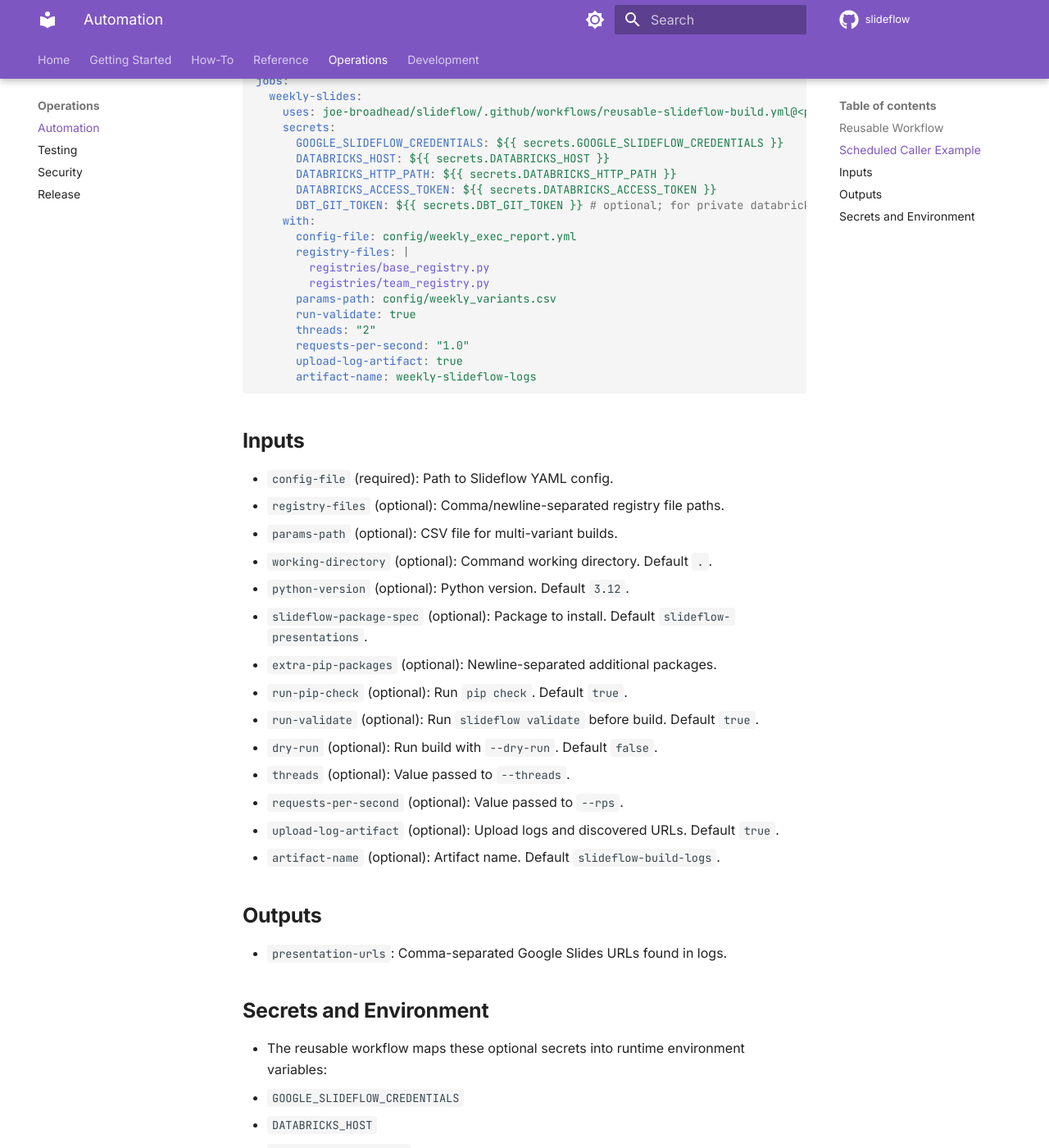
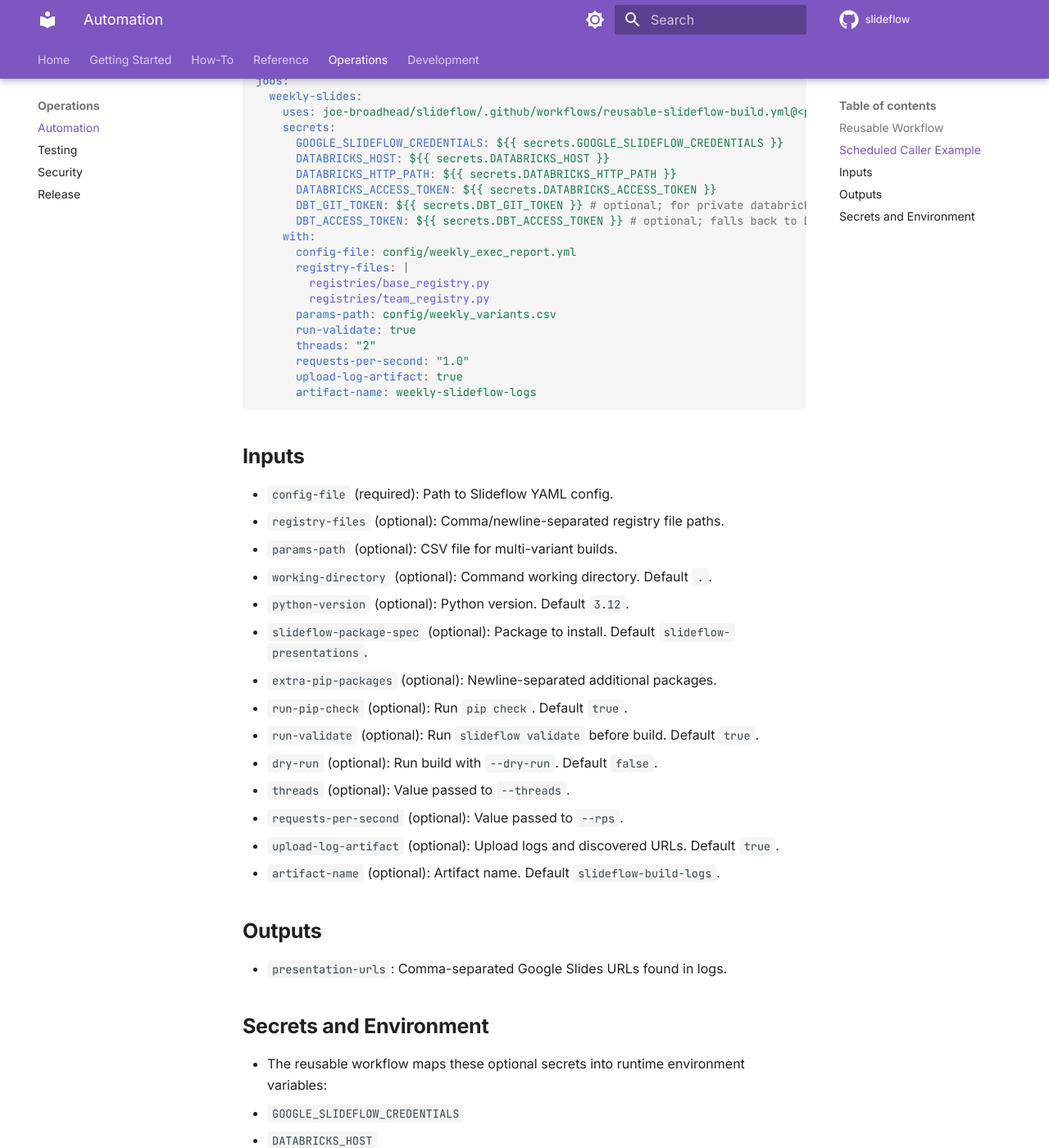
Before and after one commit to joe-broadhead/slideflow, an MkDocs documentation site: the page built from docs/automation.md, in a window 1280 px wide and 1400 px high, scrolled down 655 px. Shown: the whole window at 82% size. Built offline with MkDocs 1.6.1 and Material for MkDocs 9.7.7, drawn with Linux system fonts in a browser that asks for light colours; comment, search, counter and statistics services are not loaded; some of the changed text lies outside the part shown.

Commit message:
Add DBT_ACCESS_TOKEN env support with DBT_GIT_TOKEN fallback

```diff
--- a/docs/automation.md
+++ b/docs/automation.md
@@ -33,6 +33,7 @@
       DATABRICKS_HTTP_PATH: ${{ secrets.DATABRICKS_HTTP_PATH }}
       DATABRICKS_ACCESS_TOKEN: ${{ secrets.DATABRICKS_ACCESS_TOKEN }}
       DBT_GIT_TOKEN: ${{ secrets.DBT_GIT_TOKEN }} # optional; for private databricks_dbt repos
+      DBT_ACCESS_TOKEN: ${{ secrets.DBT_ACCESS_TOKEN }} # optional; falls back to DBT_GIT_TOKEN in reusable workflow
     with:
       config-file: config/weekly_exec_report.yml
       registry-files: |
@@ -75,6 +76,7 @@
 - `DATABRICKS_HTTP_PATH`
 - `DATABRICKS_ACCESS_TOKEN`
 - `DBT_GIT_TOKEN` (optional; used when `databricks_dbt` `package_url` includes `$DBT_GIT_TOKEN`)
+- `DBT_ACCESS_TOKEN` (optional; if omitted, reusable workflow falls back to `DBT_GIT_TOKEN`)
 - Callers can either pass those secrets explicitly or use `secrets: inherit` if the same names exist in the caller repository/org.
 - Your Slideflow config can continue to reference environment variables as usual.
 - For Google Slides builds, ensure credentials/folder IDs used by your config are available in the caller workflow environment.
```
Also changed, not shown: docs/deployments.md (+2 -0 lines), 1 other file.
